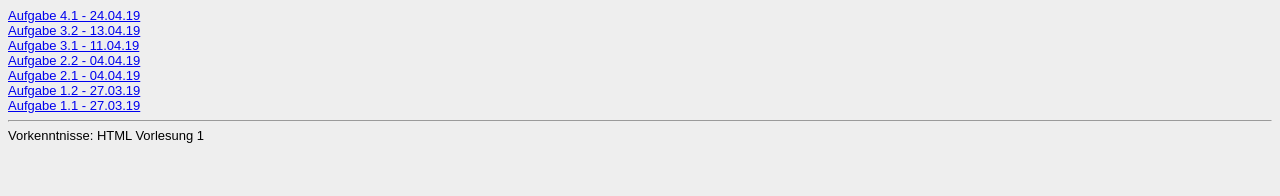
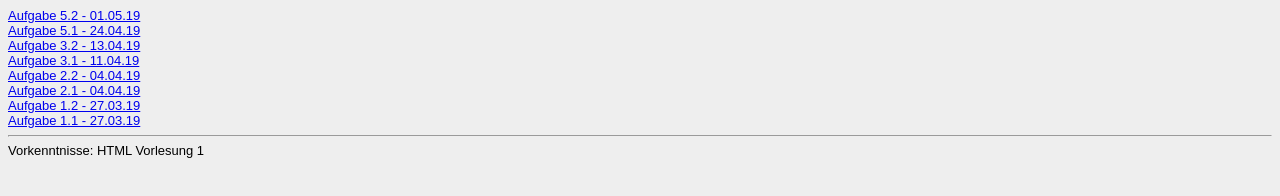
Before and after one commit to Jamal179/Jamal179.github.io, a plain HTML site: page Steckbrief/steckbrief.htm in a window 1280 px wide. Drawn offline with Linux system fonts and the light colour scheme.

Commit message:
Auufgabe 5.2

```diff
--- a/Steckbrief/steckbrief.htm
+++ b/Steckbrief/steckbrief.htm
@@ -1,6 +1,8 @@
 <!DOCTYPE html><html><title>Steckbrief</title><head><style>body {font-family:arial; font-size:small; background:#eeeeee}</style></head><body>
 <!-- Bitte keine Änderung in der obenstehenden Zeile vornehmen -->
-<a href="4.skizze.jpg" target="_blank">Aufgabe 4.1 - 24.04.19</a>
+<a href="Aufgabe 4/Aufgabe4.html" target="_blank">Aufgabe 5.2 - 01.05.19</a>
+<br>
+<a href="4.skizze.jpg" target="_blank">Aufgabe 5.1 - 24.04.19</a>
 <br>
 <a href="Aufgabe 3/Aufgabe3.html" target="_blank">Aufgabe 3.2 - 13.04.19</a>
 <br>
```
Also changed, not shown: Steckbrief/Aufgabe 4 /Aufgabe4.html (+0 -1 lines), Steckbrief/Aufgabe 4 /stylesheet.css (+1 -13 lines), 2 other files.
